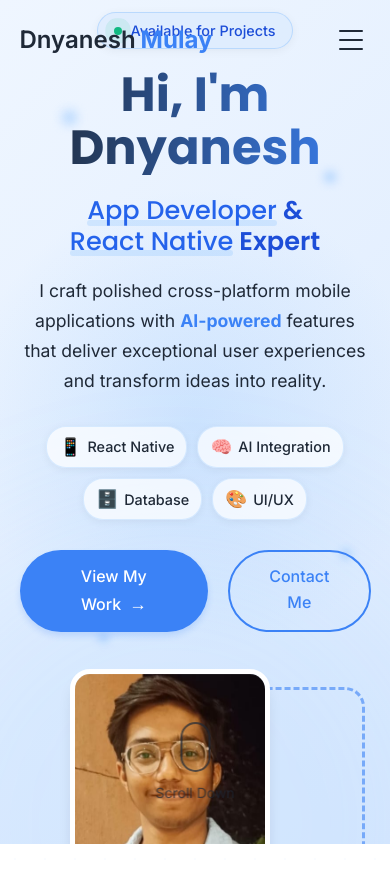
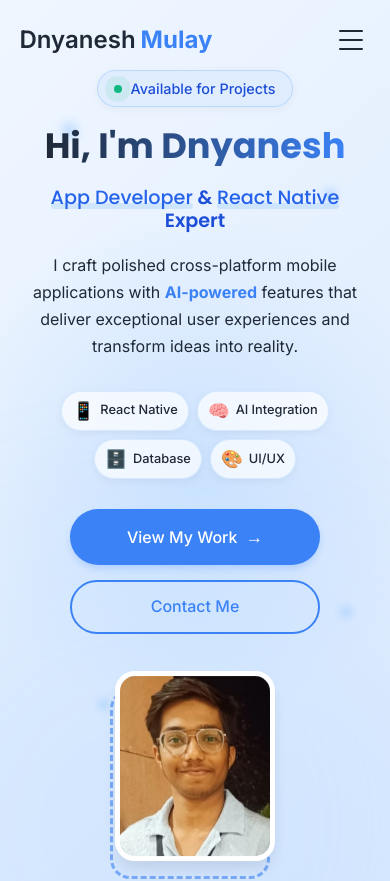
Before and after one commit to Dany1211/My-Portfolio, a React (Create React App) app: page / in a window 390 px wide. Shown: the top 881 px of the page. Built offline with nearby package versions, Linux system fonts and the light colour scheme.

Commit message:
Hero section styling updated for mobile view

```diff
--- a/src/components/Hero.js
+++ b/src/components/Hero.js
@@ -7,9 +7,21 @@ import heroImg from '../assets/heroImg.jpg';
 const Hero = () => {
   const heroRef = useRef(null);
   const [isVisible, setIsVisible] = useState(false);
+  const [isMobile, setIsMobile] = useState(false);
 
   useEffect(() => {
     setIsVisible(true);
+
+    // Check if viewport is mobile width
+    const checkMobile = () => {
+      setIsMobile(window.innerWidth <= 768);
+    };
+
+    // Initial check
+    checkMobile();
+
+    // Add resize listener
+    window.addEventListener('resize', checkMobile);
 
     const handleMouseMove = (e) => {
       const hero = heroRef.current;
@@ -32,6 +44,7 @@ const Hero = () => {
       if (heroElement) {
         heroElement.removeEventListener('mousemove', handleMouseMove);
       }
+      window.removeEventListener('resize', checkMobile);
     };
   }, []);
 
@@ -54,6 +67,102 @@ const Hero = () => {
       </div>
 
       <div className="hero-container">
+        {/* For mobile view, we'll swap the order of elements */}
+        {isMobile ? (
+          <>
+            <motion.div
+              className="hero-image"
+              initial={{ opacity: 0, scale: 0.8 }}
+              animate={{ opacity: isVisible ? 1 : 0, scale: isVisible ? 1 : 0.8 }}
+              transition={{ duration: 0.7, delay: 0.2 }}
+            >
+              <div className="profile-frame">
+                <div className="profile-photo">
+                  <img src={heroImg} alt="Dnyanesh - App Developer" className="hero-photo" />
+                </div>
+                <div className="profile-frame-accent"></div>
+              </div>
+              <div className="blob-background"></div>
+            </motion.div>
+
+            <div className="hero-content">
+              <motion.div
+                className="title-badge"
+                initial={{ opacity: 0, y: 20 }}
+                animate={{ opacity: isVisible ? 1 : 0, y: isVisible ? 0 : 20 }}
+                transition={{ duration: 0.5 }}
+              >
+                <span>Available for Projects</span>
+              </motion.div>
+
+              {/* Rest of content */}
+              <motion.h1
+                className="hero-title"
+                initial={{ opacity: 0, y: 30 }}
+                animate={{ opacity: isVisible ? 1 : 0, y: isVisible ? 0 : 30 }}
+                transition={{ duration: 0.7 }}
+              >
+                Hi, I'm <span className="accent-text">Dnyanesh</span>
+              </motion.h1>
+
+              <motion.h2
+                className="hero-subtitle"
+                initial={{ opacity: 0, y: 30 }}
+                animate={{ opacity: isVisible ? 1 : 0, y: isVisible ? 0 : 30 }}
+                transition={{ duration: 0.7, delay: 0.2 }}
+              >
+                <span className="highlight">App Developer</span> & <span className="highlight">React Native</span> Expert
+              </motion.h2>
+
+              <motion.p
+                className="hero-description"
+                initial={{ opacity: 0, y: 30 }}
+                animate={{ opacity: isVisible ? 1 : 0, y: isVisible ? 0 : 30 }}
+                transition={{ duration: 0.7, delay: 0.4 }}
+              >
+                I craft polished cross-platform mobile applications with <span className="accent-text">AI-powered</span> features
+                that deliver exceptional user experiences and transform ideas into reality.
+              </motion.p>
+
+              <motion.div
+                className="tech-stack"
+                initial={{ opacity: 0, y: 20 }}
+                animate={{ opacity: isVisible ? 1 : 0, y: isVisible ? 0 : 20 }}
+                transition={{ duration: 0.7, delay: 0.6 }}
+              >
+                {techStack.map((tech, index) => (
+                  <motion.div
+                    key={tech.name}
+                    className="tech-pill"
+                    initial={{ opacity: 0, y: 10 }}
+                    animate={{ opacity: 1, y: 0 }}
+                    transition={{ duration: 0.3, delay: 0.7 + (index * 0.1) }}
+                  >
+                    <span className="tech-icon">{tech.icon}</span>
+                    {tech.name}
+                  </motion.div>
+                ))}
+              </motion.div>
+
+              <motion.div
+                className="hero-buttons"
+                initial={{ opacity: 0, y: 30 }}
+                animate={{ opacity: isVisible ? 1 : 0, y: isVisible ? 0 : 30 }}
+                transition={{ duration: 0.7, delay: 0.8 }}
+              >
+                <Link to="projects" smooth={true} duration={500} className="btn-primary">
+                  View My Work
+                  <span className="btn-icon">→</span>
+                </Link>
+                <Link to="contact" smooth={true} duration={500} className="btn-secondary">
+                  Contact Me
+                </Link>
+              </motion.div>
+            </div>
+          </>
+        ) : (
+          <>
+            {/* Desktop layout remains the same */}
             <div className="hero-content">
               <motion.div
                 className="title-badge"
@@ -142,6 +251,8 @@ const Hero = () => {
               </div>
               <div className="blob-background"></div>
             </motion.div>
+          </>
+        )}
       </div>
 
       <div className="hero-scroll-indicator">
--- a/src/styles/Hero.css
+++ b/src/styles/Hero.css
@@ -1,14 +1,13 @@
 .hero-section {
-  height: 100vh ;
-  min-height: 750px;
-  max-height: 1400px;
+  min-height: 100vh;
+  max-height: 1100px;
   display: flex;
   flex-direction: column;
   justify-content: center;
   position: relative;
   overflow: hidden;
   background: linear-gradient(135deg, #EFF6FF 0%, #DBEAFE 100%);
-  padding: 40px 50 ;
+  padding: 40px 0;
 }
 
 .hero-section::before {
@@ -84,7 +83,9 @@
   display: flex;
   align-items: center;
   justify-content: space-between;
-  padding-top: 80px;
+  padding-top: 0;
+  position: relative;
+  z-index: 5;
 }
 
 .hero-content {
@@ -230,6 +231,7 @@
   font-weight: 600;
   transition: all 0.3s ease;
   cursor: pointer;
+  white-space: nowrap;
 }
 
 .btn-primary {
@@ -471,11 +473,16 @@
   }
 }
 
+/* Medium Screens (Tablets) */
 @media screen and (max-width: 992px) {
+  .hero-section {
+    padding: 80px 0 60px;
+    min-height: auto;
+  }
+
   .hero-container {
-    flex-direction: column;
+    flex-direction: column-reverse;
     text-align: center;
-    padding-top: 120px;
     gap: 40px;
   }
 
@@ -484,6 +491,7 @@
     display: flex;
     flex-direction: column;
     align-items: center;
+    margin-top: 30px;
   }
 
   .hero-title {
@@ -496,6 +504,7 @@
 
   .hero-buttons {
     justify-content: center;
+    flex-wrap: wrap;
   }
 
   .tech-stack {
@@ -503,19 +512,26 @@
   }
 
   .hero-image {
-    width: 250px;
-    height: 280px;
+    width: 280px;
+    height: 300px;
+    margin: 0 auto;
   }
 
   .profile-photo {
-    width: 200px;
-    height: 230px;
+    width: 230px;
+    height: 260px;
+    margin: 0 auto;
+  }
+
+  .profile-frame-accent {
+    width: 230px;
+    height: 260px;
   }
 
   .experience-badge {
     width: 70px;
     height: 70px;
-    right: -10px;
+    right: 0;
     bottom: 10px;
   }
 
@@ -526,4 +542,111 @@
   .experience-badge .text {
     font-size: 0.6rem;
   }
+
+  .hero-scroll-indicator {
+    bottom: 20px;
+  }
 }
+
+/* Mobile Screens */
+@media screen and (max-width: 768px) {
+  .hero-section {
+    padding: 60px 0 40px;
+  }
+
+  .hero-title {
+    font-size: 2.5rem;
+  }
+
+  .hero-subtitle {
+    font-size: 1.4rem;
+  }
+
+  .hero-description {
+    font-size: 1rem;
+    padding: 0 10px;
+  }
+
+  .hero-buttons {
+    flex-direction: column;
+    width: 100%;
+    max-width: 250px;
+    gap: 15px;
+  }
+
+  .btn-primary, .btn-secondary {
+    width: 100%;
+    padding: 12px 20px;
+  }
+
+  .hero-image {
+    width: 220px;
+    height: 250px;
+  }
+
+  .profile-photo {
+    width: 180px;
+    height: 210px;
+  }
+
+  .profile-frame-accent {
+    width: 180px;
+    height: 210px;
+  }
+
+  .experience-badge {
+    width: 60px;
+    height: 60px;
+    right: 0;
+    bottom: 10px;
+  }
+
+  .experience-badge .years {
+    font-size: 1.1rem;
+  }
+
+  .tech-stack {
+    flex-wrap: wrap;
+    justify-content: center;
+    gap: 8px;
+  }
+
+  .tech-pill {
+    padding: 5px 10px;
+    font-size: 0.8rem;
+  }
+}
+
+/* Small Mobile Screens */
+@media screen and (max-width: 480px) {
+  .hero-section {
+    padding: 40px 0 30px;
+  }
+
+  .hero-title {
+    font-size: 2.2rem;
+  }
+
+  .hero-subtitle {
+    font-size: 1.2rem;
+  }
+
+  .hero-image {
+    width: 200px;
+    height: 230px;
+  }
+
+  .profile-photo {
+    width: 160px;
+    height: 190px;
+  }
+
+  .profile-frame-accent {
+    width: 160px;
+    height: 190px;
+  }
+
+  .hero-scroll-indicator {
+    display: none;
+  }
+}
```
Lines whose indentation alone changed are shown as unchanged.
